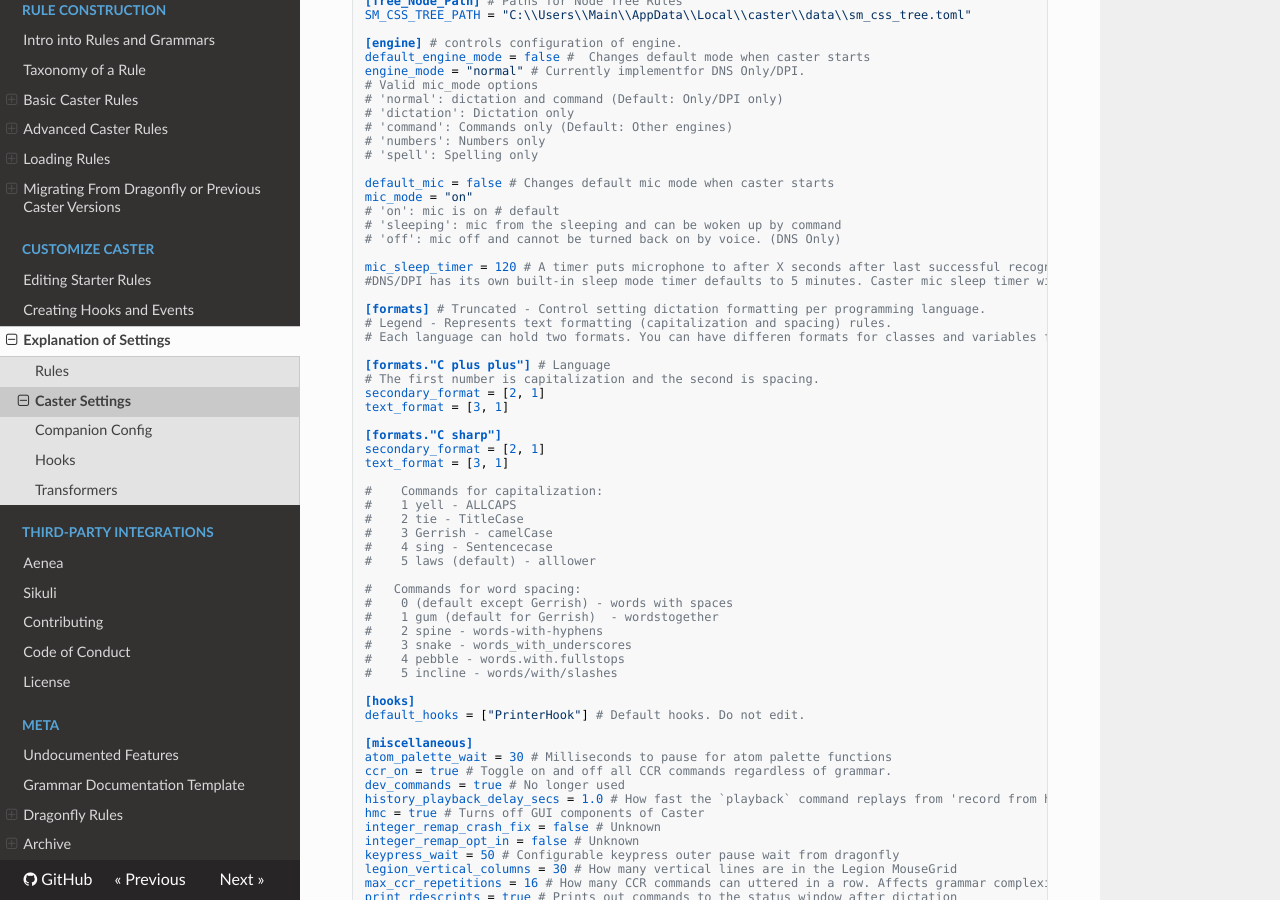
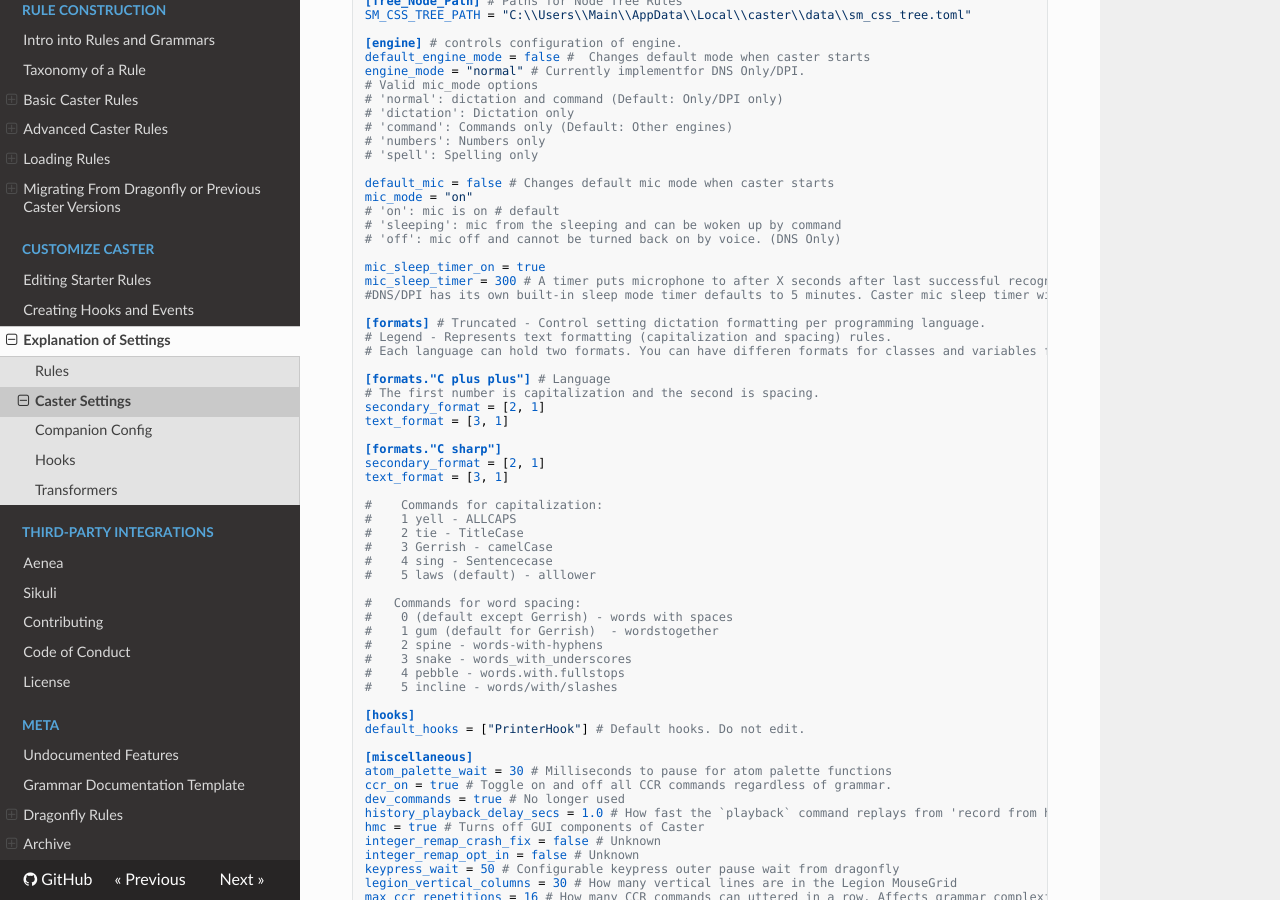
Before and after one commit to dictation-toolbox/Caster, an MkDocs documentation site: the page built from docs/readthedocs/Caster_Settings/settings.md, in a window 1280 px wide and 900 px high, scrolled down 400 px. Built offline with MkDocs 1.6.1, drawn with Linux system fonts in a browser that asks for light colours; nearby versions of some CDN libraries; comment, search, counter and statistics services are not loaded.

Commit message:
add mic_sleep_timer_on documentation

```diff
--- a/docs/readthedocs/Caster_Settings/settings.md
+++ b/docs/readthedocs/Caster_Settings/settings.md
@@ -28,8 +28,9 @@ mic_mode = "on"
 # 'sleeping': mic from the sleeping and can be woken up by command
 # 'off': mic off and cannot be turned back on by voice. (DNS Only)
 
-mic_sleep_timer = 120 # A timer puts microphone to after X seconds after last successful recognition.
-#DNS/DPI has its own built-in sleep mode timer defaults to 5 minutes. Caster mic sleep timer will not work as expected beyond DNS/DPI 5 #minutes default timer (microphone will go to sleep prematurely). if you increase the default timer to greater than 5 minutes anything #under caster mic sleep timer will work as expected.
+mic_sleep_timer_on = true
+mic_sleep_timer = 300 # A timer puts microphone to after X seconds after last successful recognition.
+#DNS/DPI has its own built-in sleep mode timer defaults to 5 minutes. Caster mic sleep timer will not work as expected beyond DNS/DPI 5 #minutes default timer (microphone will go to sleep prematurely). if you increase the default timer to greater than 5 minutes. Anything under 5 minutes/300 seconds caster mic sleep timer will work as expected.
 
 [formats] # Truncated - Control setting dictation formatting per programming language.
 # Legend - Represents text formatting (capitalization and spacing) rules.
```
